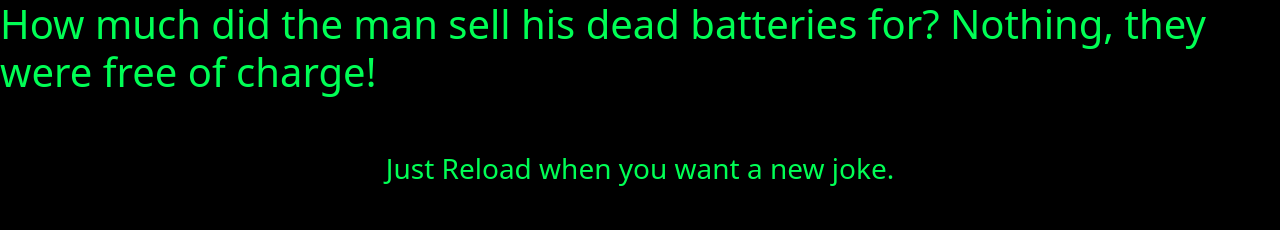
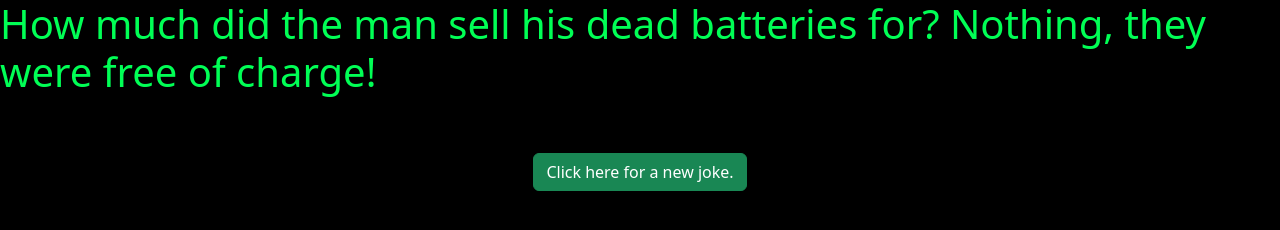
Before and after one commit to AmritaashVerma/My-web-dev-journey, a website: page Javascript tutorial/Exercise 3/index.html in a window 1280 px wide. Drawn offline with nearby package versions, Linux system fonts and the light colour scheme.

Commit message:
small change in exercise 3

```diff
--- a/Javascript tutorial/Exercise 3/index.html
+++ b/Javascript tutorial/Exercise 3/index.html
@@ -18,10 +18,9 @@
         Lorem ipsum dolor sit amet.
     </div>
     <br>
-    </h1>
-   <h3 align="center">
-    Just Reload when you want a new joke.
-   </h3>
+    <p align="center">
+   <button type="button" class="btn btn-success" onclick="window.location.reload()">Click here for a new joke.</button>
+   </p>
     <script src="https://cdn.jsdelivr.net/npm/bootstrap@5.3.3/dist/js/bootstrap.bundle.min.js" integrity="sha384-YvpcrYf0tY3lHB60NNkmXc5s9fDVZLESaAA55NDzOxhy9GkcIdslK1eN7N6jIeHz" crossorigin="anonymous"></script>
     <script src="exercise3.js"></script>
 </body>
```
Also changed, not shown: 1 other file.
